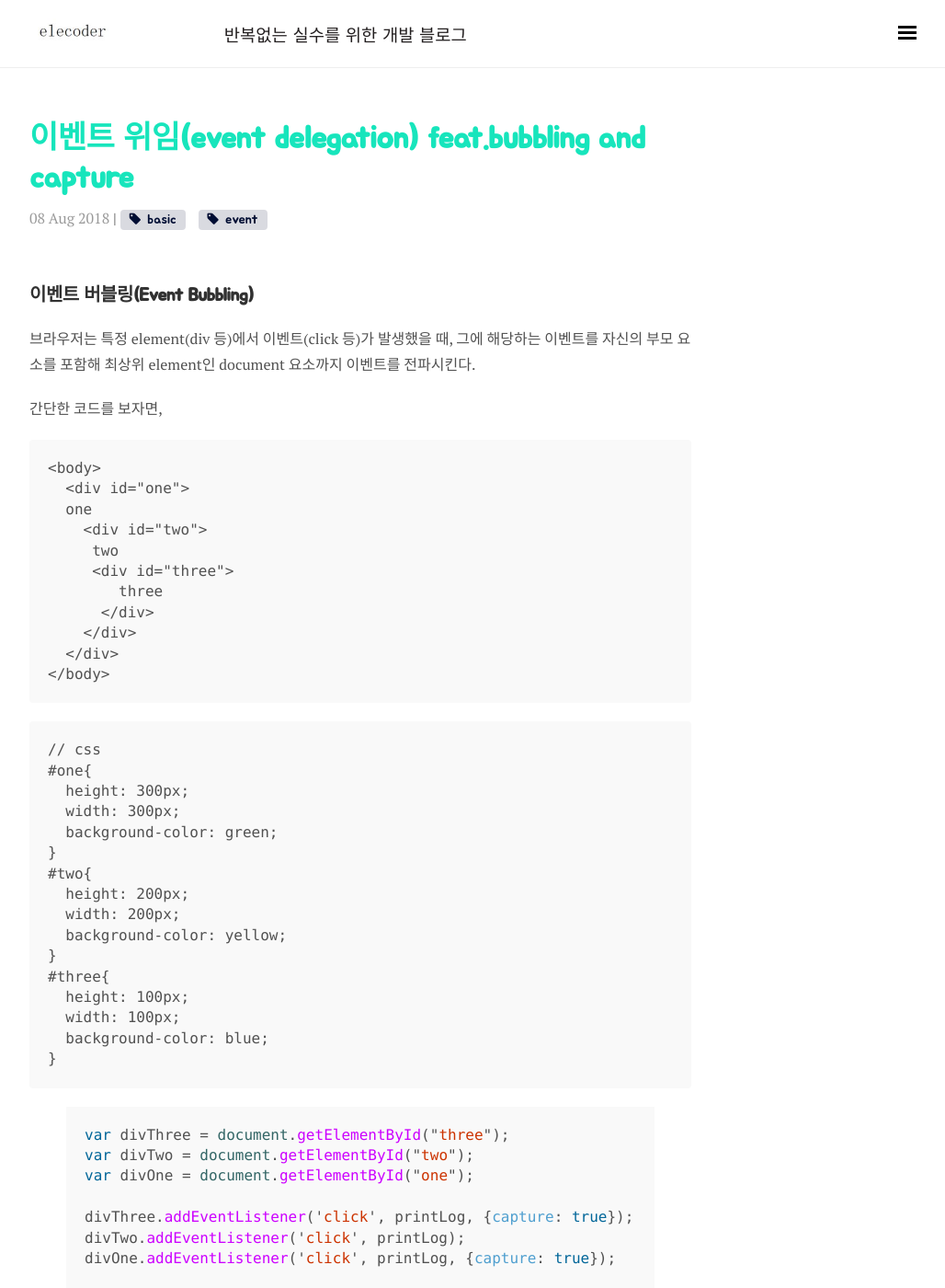
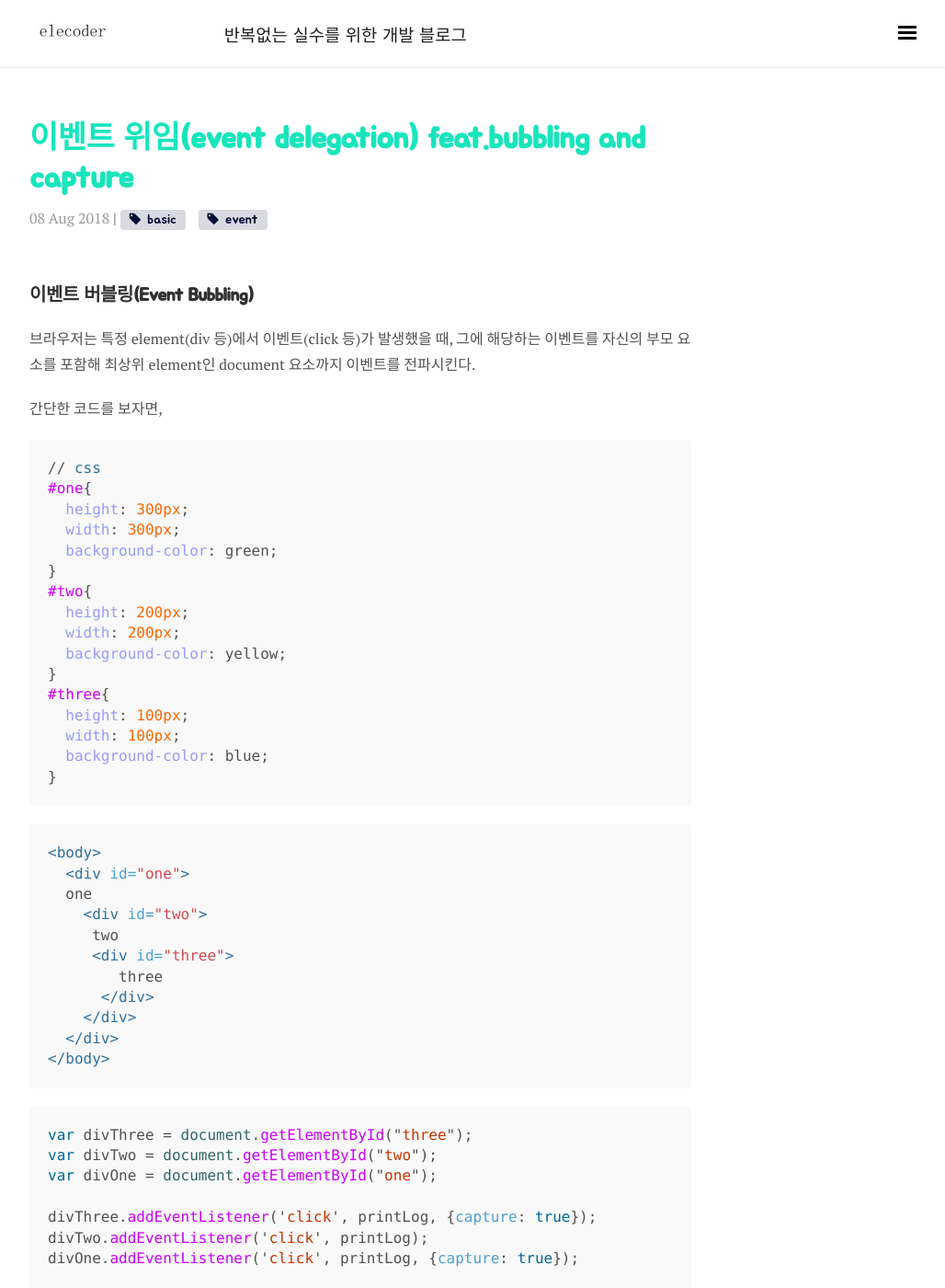
Before and after one commit to wooooooak/wooooooak.github.io, a Jekyll site: the page built from _posts/2018-08-08-event delegation.md, in a window 1280 px wide and 1400 px high. Shown: the whole window at 92% size, without its empty margins (248-1276 px from the left). Built offline with Jekyll 4.4.1, drawn with Linux system fonts in a browser that asks for light colours; nearby versions of some CDN libraries; some web fonts are replaced; comment, search, counter and statistics services are not loaded; some of the changed text lies outside the part shown.

Commit message:
update post

`````diff
--- a/_posts/2018-08-08-event delegation.md
+++ b/_posts/2018-08-08-event delegation.md
@@ -10,21 +10,8 @@ comments: true
 브라우저는 특정 element(div 등)에서 이벤트(click 등)가 발생했을 때, 그에 해당하는 이벤트를 자신의 부모 요소를 포함해 최상위 element인 document 요소까지 이벤트를 전파시킨다.
 
 간단한 코드를 보자면,
-```
-<body>
-  <div id="one">
-  one
-    <div id="two">
-     two
-     <div id="three">
-        three
-      </div>
-    </div>
-  </div>
-</body>
-```
 
-```
+```css
 // css
 #one{
   height: 300px;
@@ -41,9 +28,23 @@ comments: true
   width: 100px;
   background-color: blue;
 }
-````
+```
 
-{% highlight javascript %}
+```html
+<body>
+  <div id="one">
+  one
+    <div id="two">
+     two
+     <div id="three">
+        three
+      </div>
+    </div>
+  </div>
+</body>
+```
+
+```javascript
 var divThree = document.getElementById("three");
 var divTwo = document.getElementById("two");
 var divOne = document.getElementById("one");
@@ -55,7 +56,7 @@ divOne.addEventListener('click', printLog, {capture: true});
 function printLog(event) {
 	console.log(event.currentTarget.id);
 }
-{% endhighlight %}
+```
 
 이렇게 하면 결과물은 아래 이미지와 같다.
 ![event1](/public/img/event/event1.JPG)
@@ -79,7 +80,7 @@ one
 ## 이벤트 위임(delegation)
 버블링의 원리를 이용해서, 자식 요소가 많을 경우 자식 요소 하나하나에 이벤트를 붙이지 않고, **부모 요소에서 자식 요소의 이벤트들을 제어하는 방식**이다.
 
-```
+```html
 <body>
   <ul id="list">
    <li id="one">
@@ -94,7 +95,7 @@ one
   </ul>
 </body>
 ```
-{% highlight javascript %}
+```javascript
 var list = document.getElementById("list");
 
 
@@ -104,7 +105,7 @@ list.addEventListener('click', printLog);
 function printLog(event) {
  console.log(event.target.id);
 }
-{% endhighlight %}
+```
 
 ![event2](/public/img/event/event2.JPG)
 
@@ -119,7 +120,7 @@ li 요소를 클릭했을 때, bubbling으로 인해 부모의 click이벤트가
 이벤트 캡쳐는 이벤트 버블과 반대 방향으로 진행되며, 최상위 요소로부터 이벤트가 발생한 요소를 찾아가는 방식이다. 물론 찾아가는 과정에서 동일한 이벤트를 실행한다.
 
 사용하는 방법은 {capture: true} 옵션을 주는 것이다.
-{% highlight javascript %}
+```javascript
 var divThree = document.getElementById("three");
 var divTwo = document.getElementById("two");
 var divOne = document.getElementById("one");
@@ -131,7 +132,7 @@ divOne.addEventListener('click', printLog, {capture: true});
 function printLog(event) {
 	console.log(event.currentTarget.id);
 }
-{% endhighlight %}
+```
 
 동일하게 three를 클릭하면 bubbling때와 달리
 ```
@@ -140,7 +141,7 @@ two
 three
 ```
 가 출력된다. 만약 코드가 아래와 같다면?
-{% highlight javascript %}
+```javascript
 var divThree = document.getElementById("three");
 var divTwo = document.getElementById("two");
 var divOne = document.getElementById("one");
@@ -152,7 +153,7 @@ divOne.addEventListener('click', printLog, {capture: true});
 function printLog(event) {
 	console.log(event.currentTarget.id);
 }
-{% endhighlight %}
+```
 
 three를 클릭했을 때 결과는
 ```
`````
Also changed, not shown: _posts/2018-08-04-prototype.md (+8 -8 lines).
